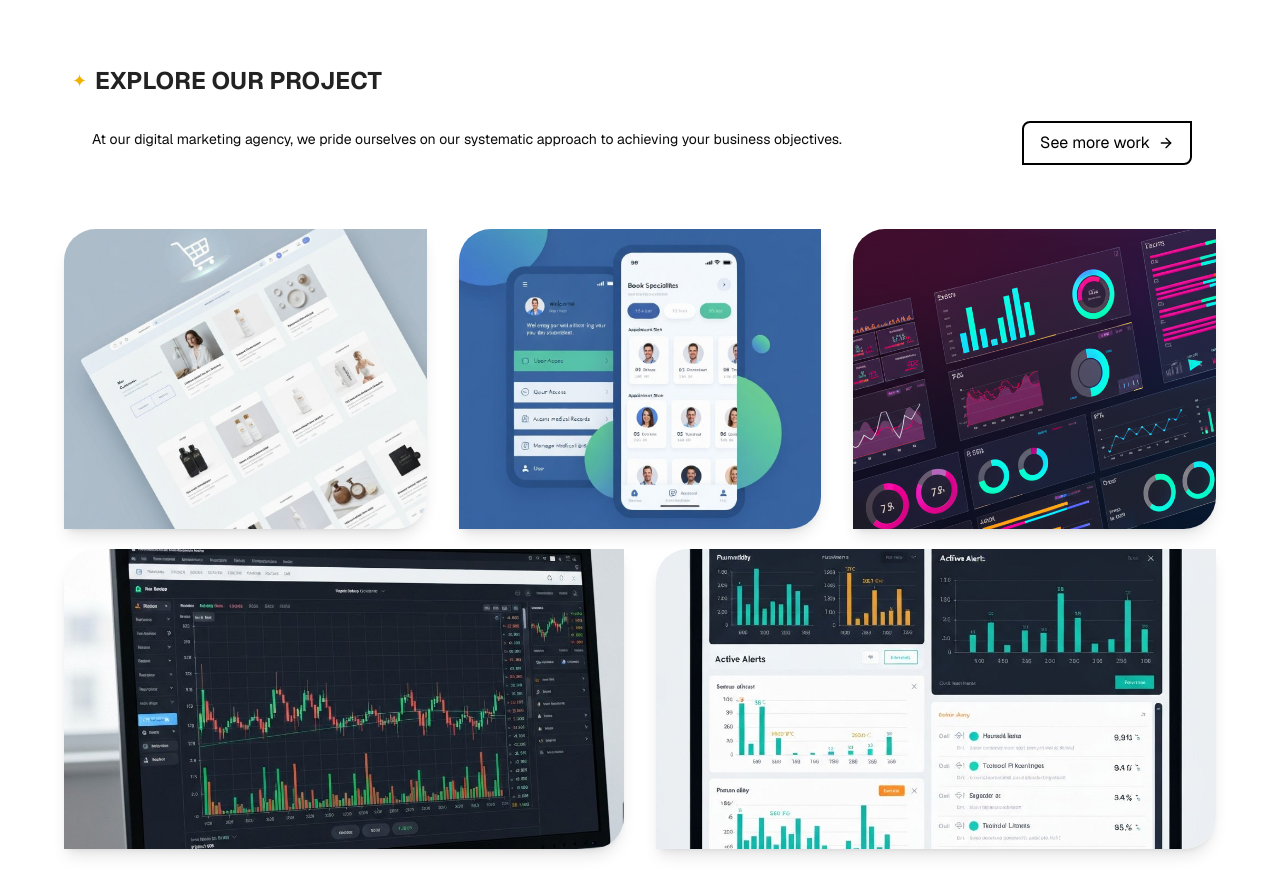
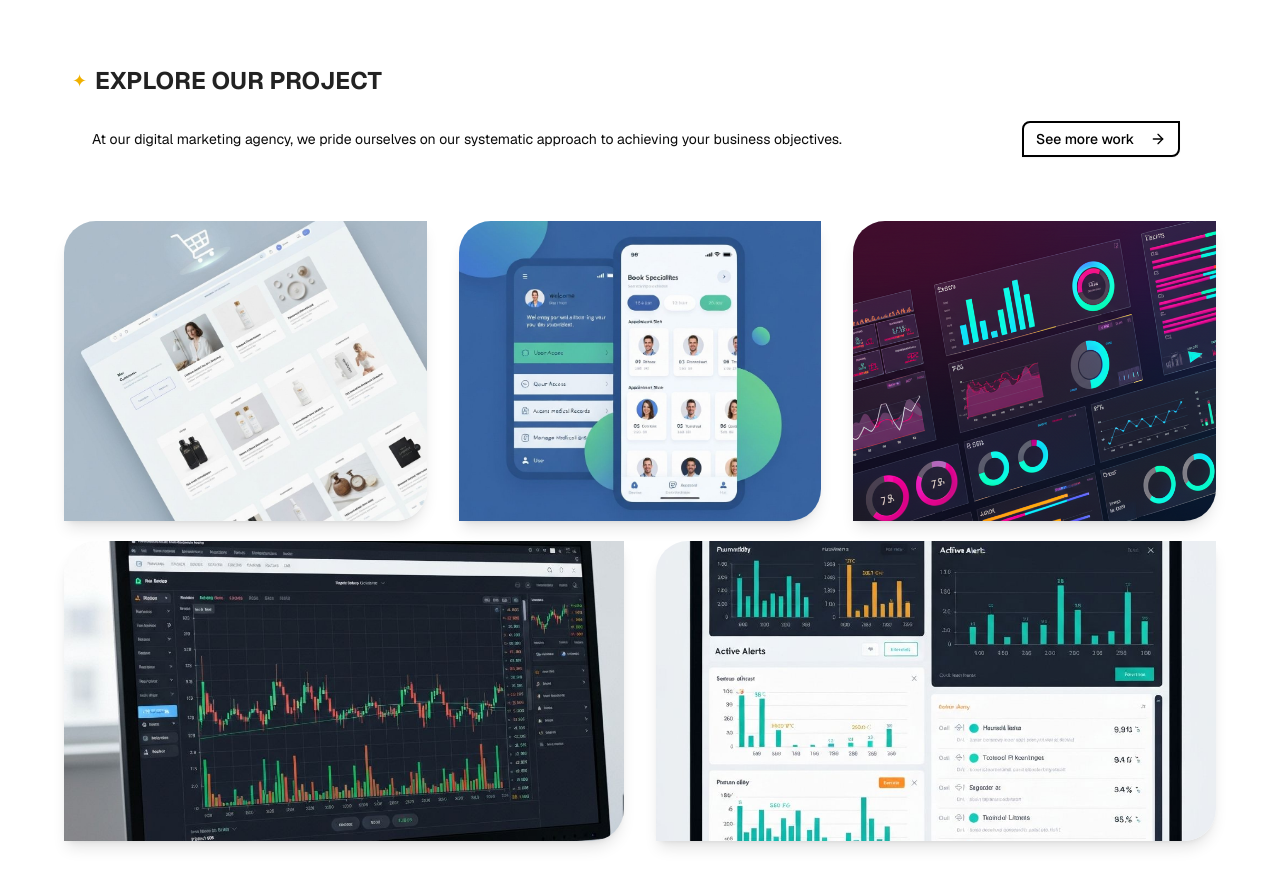
Before and after one commit to rohit-iiitr/Techtro, a Next.js app: page / in a window 1280 px wide. Shown: the part 3800-4695 px from the top of the page. Built offline with nearby package versions, Linux system fonts and the light colour scheme.

Commit message:
update button

```diff
--- a/components/projects-section.tsx
+++ b/components/projects-section.tsx
@@ -4,6 +4,7 @@ import { motion } from "framer-motion";
 import { useInView } from "framer-motion";
 import { useRef } from "react";
 import { ArrowRight } from "lucide-react";
+import { Button } from "./ui/button";
 import Image from "next/image";
 
 export function ProjectsSection() {
@@ -89,10 +90,10 @@ export function ProjectsSection() {
                 At our digital marketing agency, we pride ourselves on our
                 systematic approach to achieving your business objectives.
               </p>
-              <button className="bg-white text-black px-4 py-2 rounded-tl-lg rounded-tr-none rounded-bl-none rounded-br-lg flex items-center border-2 border-black">
+              <Button className="bg-white text-black px-4 py-2 rounded-tl-lg rounded-tr-none rounded-bl-none rounded-br-lg flex items-center border-2 border-black hover:bg-yellow-400">
                 See more work
                 <ArrowRight className="ml-2 h-4 w-4 text-black" />
-              </button>
+              </Button>
             </div>
           </div>
         </motion.div>
```
